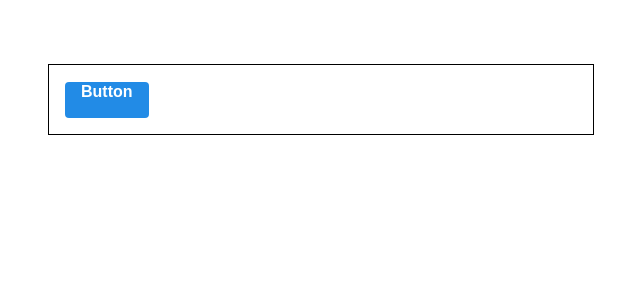
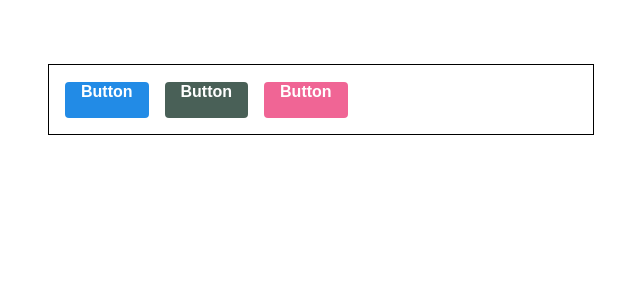
Before and after one commit to Sain-Tech/velopert-react-tutorial, a React (Create React App) app: page / in a window 1280 px wide. Shown: the top 300 px of the page, without its empty margins (319-959 px from the left). Built offline with nearby package versions, Linux system fonts and the light colour scheme.

Commit message:
튜토리얼 진행(20.02.07)
2-9 Styled-components - Polished 스타일 유틸 함수

```diff
--- a/package.json
+++ b/package.json
@@ -6,6 +6,7 @@
     "@testing-library/jest-dom": "^4.2.4",
     "@testing-library/react": "^9.3.2",
     "@testing-library/user-event": "^7.1.2",
+    "polished": "^3.4.4",
     "react": "^16.12.0",
     "react-dom": "^16.12.0",
     "react-scripts": "3.3.0",
--- a/src/App.js
+++ b/src/App.js
@@ -1,5 +1,5 @@
 import React from 'react';
-import styled, {css} from 'styled-components';
+import styled, { ThemeProvider } from 'styled-components';
 import Button from './components/Button';
 
 const AppBlock = styled.div`
@@ -10,11 +10,21 @@ const AppBlock = styled.div`
   padding: 1rem;
 `;
 
+const palette = {
+  blue: '#228be6',
+  gray: '#496057',
+  pink: '#f06595'
+}
+
 function App() {
   return (
-    <AppBlock>
-      <Button>Button</Button>
-    </AppBlock>
+    <ThemeProvider theme={{palette}}>
+      <AppBlock>
+        <Button>Button</Button>
+        <Button color="gray">Button</Button>
+        <Button color="pink">Button</Button>
+      </AppBlock>
+    </ThemeProvider>
   );
 }
 
--- a/src/components/Button.js
+++ b/src/components/Button.js
@@ -1,5 +1,21 @@
 import React from 'react';
-import styled from 'styled-components';
+import styled, {css} from 'styled-components';
+import {darken, lighten} from 'polished';
+
+const colorStyles = css`
+${({theme, color}) => {
+    const selected = theme.palette[color];
+    return css`
+        background: ${selected};
+        &:hover {
+            background: ${lighten(0.1, selected)};
+        }
+        &:active {
+            background: ${darken(0.1, selected)};
+        }
+    `;
+}}
+`;
 
 const StyledButton = styled.button`
     display: inline-flex;
@@ -15,24 +31,21 @@ const StyledButton = styled.button`
     height: 2.25rem;
     font-size: 1rem;
 
-    background: #228be6;
-    &:hover {
-        background: #339af0;
-    }
-
-    &:active {
-        background: #1c7ed6;
-    }
+    ${colorStyles};
 
     & + & {
         margin-left: 1rem;
     }
 `
 
-function Button({children, ...rest}) {
+function Button({children, color, ...rest}) {
     return(
-        <StyledButton {...rest}>{children}</StyledButton>
+        <StyledButton color={color} {...rest}>{children}</StyledButton>
     );
 }
 
+Button.defaultProps = {
+    color: 'blue'
+}
+
 export default Button;
```
Also changed, not shown: 1 other file (tests, documents, lock files or other folders).
